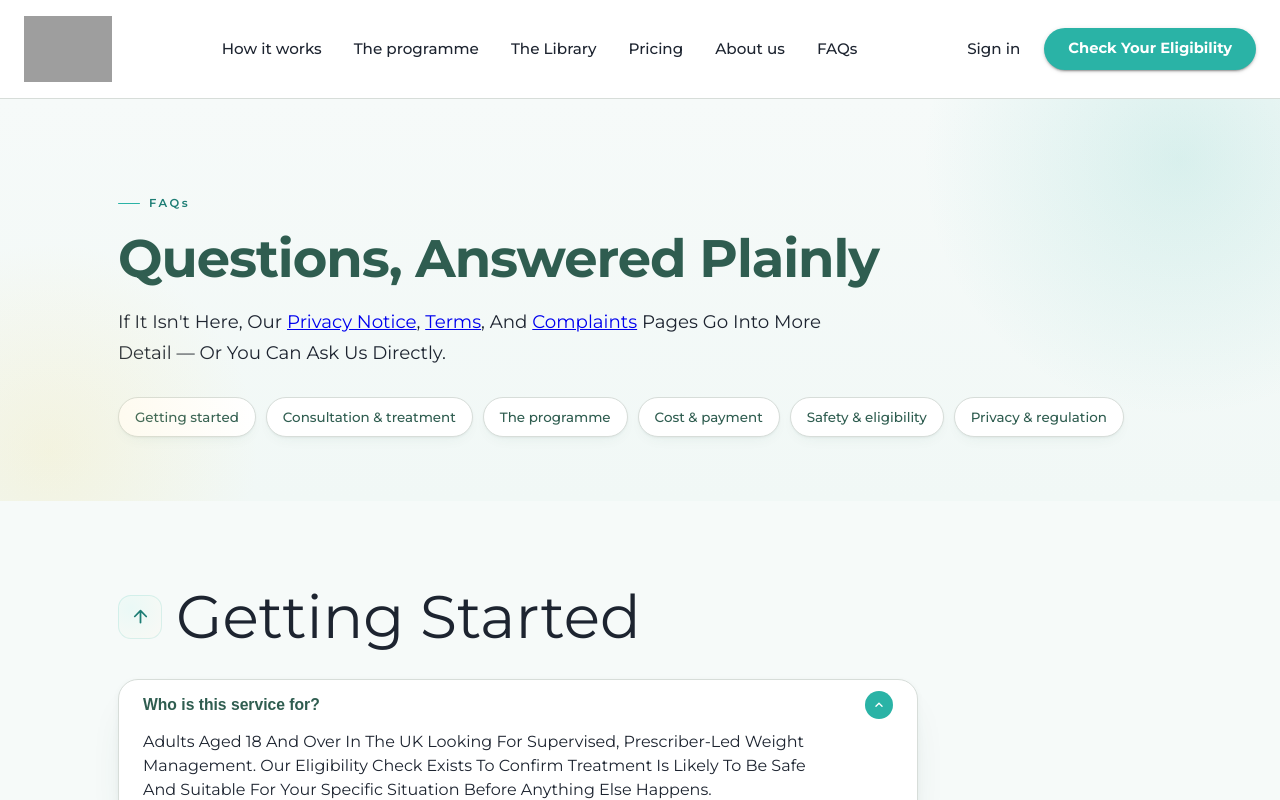
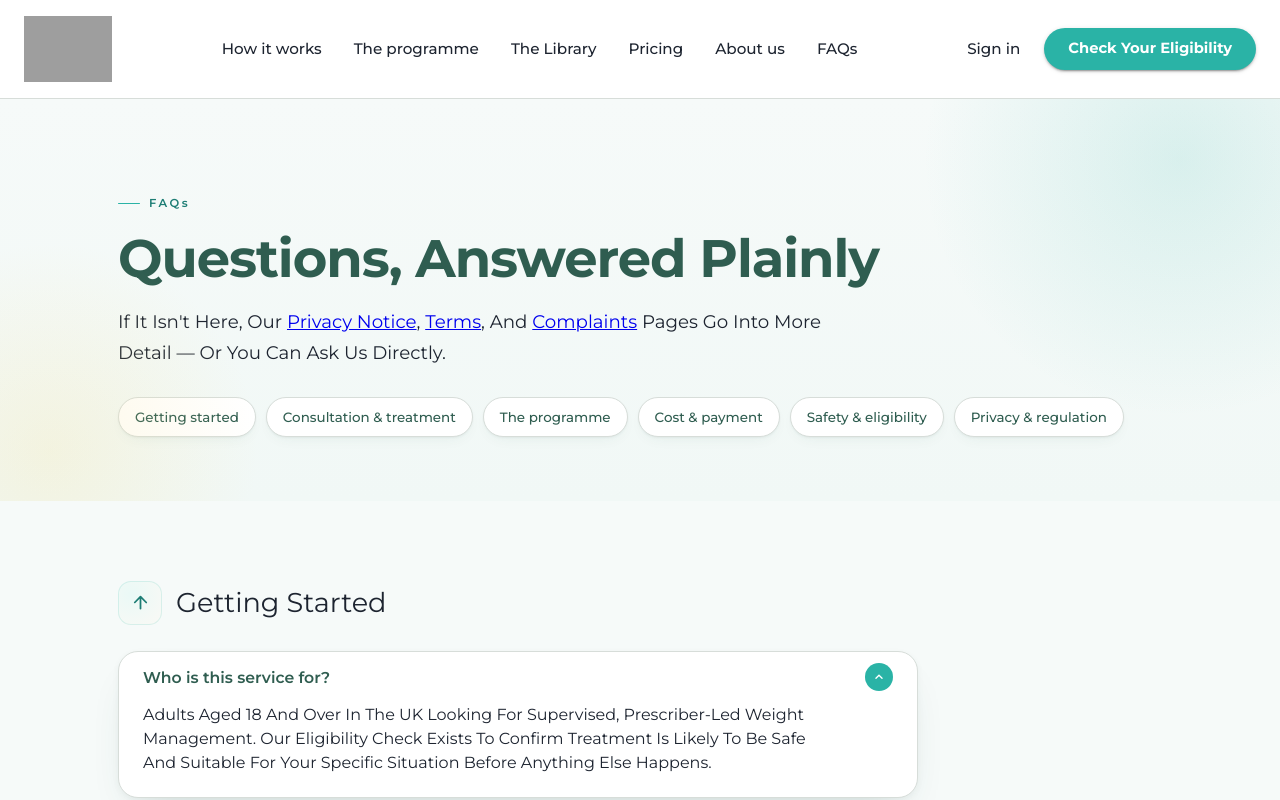
Before and after one commit to Lazare-Panam/serava-ui, a Next.js app: page /faqs in a window 1280 px wide. Shown: the top 800 px of the page. Built offline with nearby package versions, Linux system fonts and the light colour scheme; grey boxes are pictures that could not be loaded; what @mui/material-nextjs would draw is missing.

Commit message:
feat:update-font

```diff
--- a/src/app/faqs/page.tsx
+++ b/src/app/faqs/page.tsx
@@ -6,15 +6,16 @@
 // assumed to come from the shared root layout (Navbar/Footer), same as
 // how-it-works/page.tsx — this file is the page body only.
 //
-// NOTE — palette gaps vs. the mockup (same as how-it-works/page.tsx):
-// - The mockup's --butter (#F8E08E / deep #8A6D1A) has no theme.ts token.
-//   Not used on this particular page's visible surface (no phases bar
-//   here), but the page-hero's second background blob uses it at low
-//   opacity, same as the how-it-works hero's original butter corner blob —
-//   defined locally as BUTTER below rather than inventing a fake theme key.
-// - The mockup's --stop (#B0432B) is defined in :root but unused on this
-//   page — not reproduced here either, same reasoning as the how-it-works
-//   port's unused --ok/--warn/--stop note.
+// NOTE — palette:
+// - The mockup's --butter (#F8E08E / deep #8A6D1A) is now a real theme
+//   token: theme.palette.accentWarm.main / .dark (added to theme.ts,
+//   replacing the local BUTTER hex constants that used to be duplicated in
+//   this file, how-it-works/page.tsx, HowItWorksHero.tsx, and
+//   JourneyTimeline.tsx). Used below for the page-hero's second background
+//   blob and the CTA band's blob, same as how-it-works.
+// - The mockup's --stop (#B0432B) is defined in its :root but unused on
+//   this page — not reproduced here either, same reasoning as the
+//   how-it-works port's unused --ok/--warn/--stop note.
 //
 // Content note: bracketed placeholders from the source mockup ("[CQC status
 // line per brief 7.3]", "[Company] Ltd", "No. [x]", "Registered office:
@@ -36,6 +37,7 @@
 
 import Link from "next/link";
 import { useState } from "react";
+import { alpha } from "@mui/material/styles";
 import {
   Box,
   Typography,
@@ -52,9 +54,6 @@ import PaidRoundedIcon from "@mui/icons-material/PaidRounded";
 import ShieldRoundedIcon from "@mui/icons-material/ShieldRounded";
 import LockRoundedIcon from "@mui/icons-material/LockRounded";
 import type { SvgIconComponent } from "@mui/icons-material";
-
-// Local placeholder colour — see NOTE above. Not a theme token (yet).
-const BUTTER = "#F8E08E";
 
 type FaqItem = { q: string; a: React.ReactNode };
 type FaqCategory = {
@@ -432,7 +431,8 @@ export default function FaqPage() {
             width: 420,
             height: 420,
             borderRadius: "50%",
-            background: `radial-gradient(circle, ${BUTTER}38 0%, ${BUTTER}00 70%)`,
+            background: (theme) =>
+              `radial-gradient(circle, ${alpha(theme.palette.accentWarm.main, 0.22)} 0%, ${alpha(theme.palette.accentWarm.main, 0)} 70%)`,
             pointerEvents: "none",
           },
         }}
@@ -549,7 +549,19 @@ export default function FaqPage() {
                 >
                   <Icon sx={{ color: "primary.dark", fontSize: 21 }} />
                 </Box>
-                <Typography variant="h2" sx={{ m: 0 }}>
+                <Typography
+                  variant="h2"
+                  sx={{
+                    // Mockup's own CSS caps category h2s at
+                    // clamp(1.4rem, 2.6vw, 1.7rem) — noticeably smaller than
+                    // the page's h1. Missed this the first pass and let it
+                    // fall through to MUI's unscaled h2 default (3.75rem),
+                    // which is why these read as oversized/incohesive next
+                    // to the rest of the page.
+                    fontSize: "clamp(1.4rem, 2.6vw, 1.7rem)",
+                    m: 0,
+                  }}
+                >
                   {cat.title}
                 </Typography>
               </Box>
@@ -612,6 +624,15 @@ export default function FaqPage() {
                           px: 3,
                           py: 0.5,
                           "& .MuiAccordionSummary-content": {
+                            // Was missing fontFamily — AccordionDetails'
+                            // text is wrapped in <Typography> so it inherits
+                            // Montserrat from theme.ts automatically, but
+                            // this summary text is plain content with no
+                            // Typography wrapper, so it was silently
+                            // falling back to MUI's own default font stack
+                            // instead. That's why questions and answers
+                            // looked like two different fonts.
+                            fontFamily: "var(--font-montserrat), sans-serif",
                             fontWeight: 600,
                             fontSize: "0.98rem",
                             color: "secondary.main",
@@ -736,13 +757,22 @@ export default function FaqPage() {
             width: 600,
             height: 400,
             borderRadius: "50%",
-            background: `radial-gradient(circle, ${BUTTER}24 0%, ${BUTTER}00 70%)`,
+            background: (theme) =>
+              `radial-gradient(circle, ${alpha(theme.palette.accentWarm.main, 0.14)} 0%, ${alpha(theme.palette.accentWarm.main, 0)} 70%)`,
             pointerEvents: "none",
           },
         }}
       >
         <Box sx={{ position: "relative", maxWidth: 1100, mx: "auto", px: 3.5 }}>
-          <Typography variant="h2" sx={{ color: "#FFFFFF" }}>
+          <Typography
+            variant="h2"
+            sx={{
+              // Mockup: .cta-band h2 { font-size: clamp(1.6rem, 3vw, 2.15rem) }
+              // — same missing-size-override bug as the category headings.
+              fontSize: "clamp(1.6rem, 3vw, 2.15rem)",
+              color: "#FFFFFF",
+            }}
+          >
             Step one takes five minutes
           </Typography>
           <Typography
--- a/src/app/theme.ts
+++ b/src/app/theme.ts
@@ -9,11 +9,18 @@ declare module "@mui/material/styles" {
     muted: { main: string; contrastText: string };
     accentBrand: { main: string; contrastText: string };
     status: { green: string; amber: string; red: string };
+    // The mockups' "butter" yellow — used as a page-hero accent blob on
+    // how-it-works and faqs, and as the wavy-line/dot accent on the
+    // how-it-works journey timeline. Previously redefined as a raw hex
+    // literal (BUTTER/BUTTER_DEEP) in every file that needed it; promoted
+    // here so there's one real source instead of N duplicated hex pairs.
+    accentWarm: { main: string; dark: string; contrastText: string };
   }
   interface PaletteOptions {
     muted?: { main: string; contrastText: string };
     accentBrand?: { main: string; contrastText: string };
     status?: { green: string; amber: string; red: string };
+    accentWarm?: { main: string; dark: string; contrastText: string };
   }
 }
 
@@ -29,6 +36,12 @@ const irisAccent = "#6E6AE4";
 const statusGreen = "#1E7A32"; // hsl(142 65% 32%) — confirm exact hex
 const statusAmber = "#B8860B"; // hsl(38 92% 38%) — confirm exact hex
 const statusRed = "#C0392B"; // hsl(4 74% 42%) — confirm exact hex
+
+// Matches the mockups' --butter/--butter-deep exactly (was duplicated as
+// local BUTTER/BUTTER_DEEP consts in JourneyTimeline.tsx, HowItWorksHero.tsx,
+// how-it-works/page.tsx, and faqs/page.tsx — now defined once, here).
+const butterYellow = "#F8E08E";
+const butterYellowDeep = "#8A6D1A";
 
 export const theme = createTheme({
   palette: {
@@ -72,6 +85,11 @@ export const theme = createTheme({
       green: statusGreen,
       amber: statusAmber,
       red: statusRed,
+    },
+    accentWarm: {
+      main: butterYellow,
+      dark: butterYellowDeep,
+      contrastText: inkCharcoal,
     },
   },
   typography: {
```
